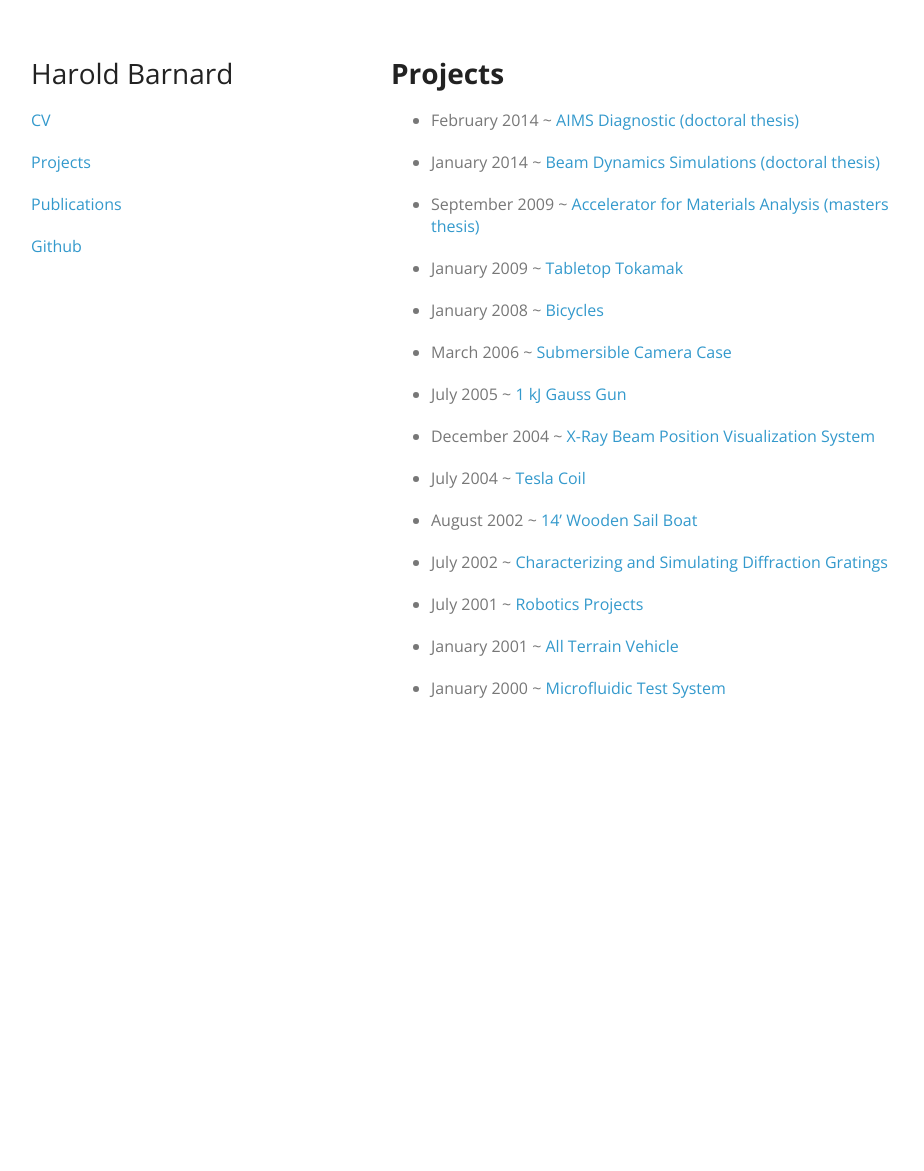
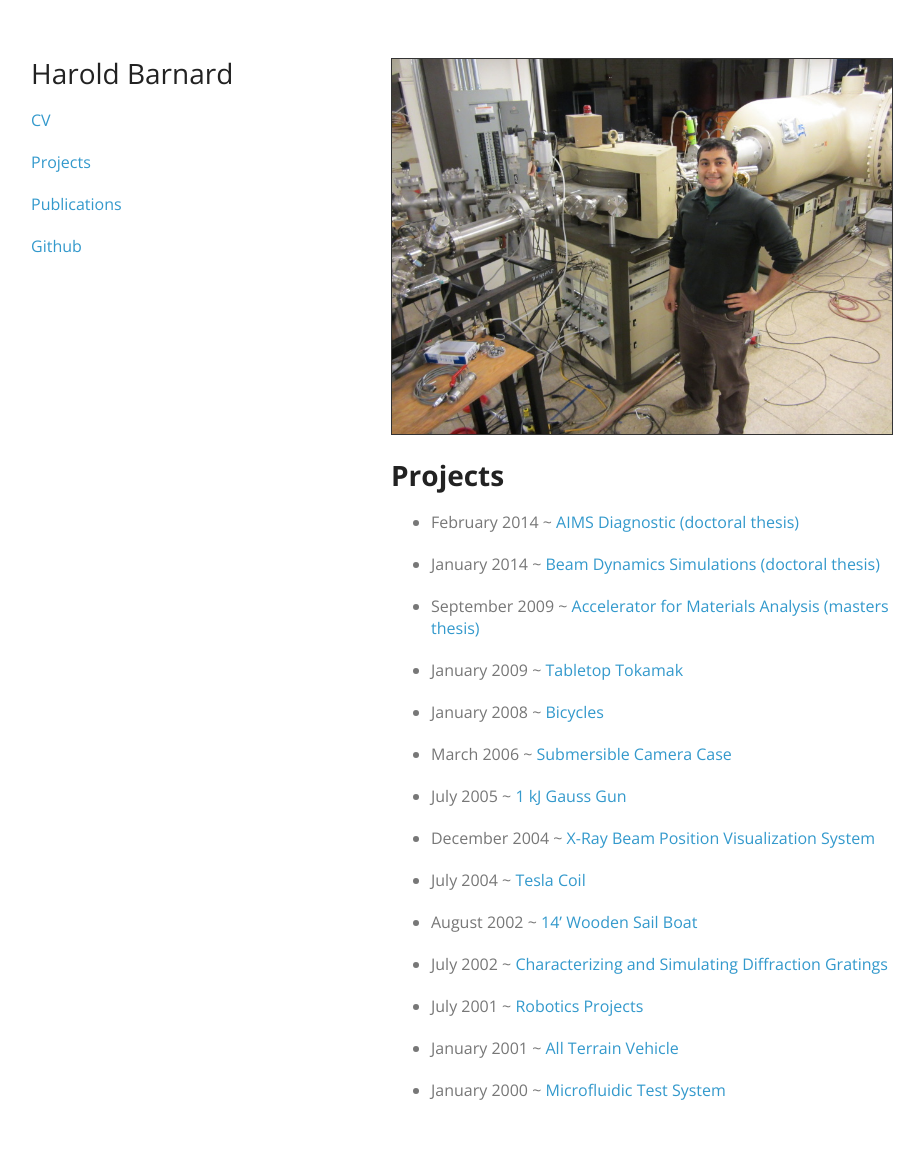
Before and after one commit to hbar/hbar.github.io, a Jekyll site: the page built from pages/projects/index.md, in a window 1280 px wide. Shown: the whole page, without its empty margins (179-1103 px from the left). Built offline with Jekyll 4.4.1, drawn with Linux system fonts in a browser that asks for light colours; before the commit the page ends 900 px from its top, so only the background shows below that.

Commit message:
added profile photo to projects

```diff
--- a/pages/projects/index.md
+++ b/pages/projects/index.md
@@ -2,6 +2,7 @@
 title: Projects
 layout: default
 ---
+![ProfilePhoto](/images/TandemAccelerator.jpg){: .inline-img}
 
 # Projects
 
```
